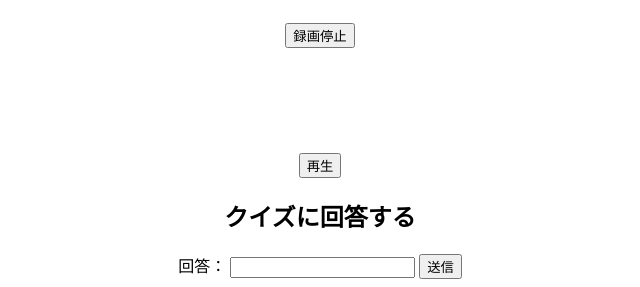
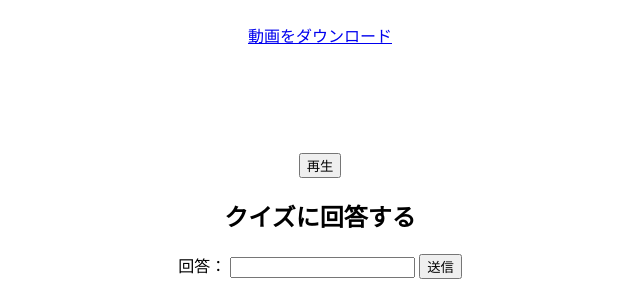
Before and after one commit to kaneko10/quiz_project, a Django app: page /quiz/quiz_movie/1/ in a window 1280 px wide. Shown: the part 668-955 px from the top of the page, without its empty margins (320-960 px from the left). Run offline with Django 4.2, Linux system fonts and the light colour scheme.

Commit message:
動画をローカルにダウンロード

```diff
--- a/quiz_app/templates/quiz/quiz_movie.html
+++ b/quiz_app/templates/quiz/quiz_movie.html
@@ -50,8 +50,9 @@
         <div id="image_area">
             <img src="/quiz/video_feed/" width="810" height="540"/>
         </div>
-        <button id="stop_recording">録画停止</button>
-        <a id="download_link" style="display: none;" download="video.mp4">動画をダウンロード</a>
+        <!-- <button id="stop_recording">録画停止</button>
+        <a id="download_link" style="display: none;" download="video.mp4">動画をダウンロード</a> -->
+        <a href="/quiz/stop_recording/" download="video.mp4">動画をダウンロード</a>
     </div>
 
     <!-- クイズ動画再生エリア -->
@@ -444,28 +445,28 @@
             xhr.send(data);
         }
 
-        // webcamera 録画機能
-        // 録画停止ボタンをクリックしたときの処理
-        document.getElementById("stop_recording").addEventListener("click", stopRecording);
+        // // webcamera 録画機能
+        // // 録画停止ボタンをクリックしたときの処理
+        // document.getElementById("stop_recording").addEventListener("click", stopRecording);
 
-        function stopRecording() {
-            // 動画の停止要求を送信
-            fetch("/quiz/stop_recording/") // サーバーに録画停止の要求を送信
-                .then(response => {
-                    if (response.ok) {
-                        // ダウンロードリンクを表示
-                        document.getElementById("download_link").style.display = "block";
+        // function stopRecording() {
+        //     // 動画の停止要求を送信
+        //     fetch("/quiz/stop_recording/") // サーバーに録画停止の要求を送信
+        //         .then(response => {
+        //             if (response.ok) {
+        //                 // ダウンロードリンクを表示
+        //                 document.getElementById("download_link").style.display = "block";
 
-                        // ダウンロードリンクの URL を設定
-                        document.getElementById("download_link").href = "/quiz/stop_recording/";
-                    } else {
-                        console.error("録画停止エラー:", response.statusText);
-                    }
-                })
-                .catch(error => {
-                    console.error("録画停止エラー:", error);
-                });
-        }
+        //                 // ダウンロードリンクの URL を設定
+        //                 document.getElementById("download_link").href = "/quiz/stop_recording/";
+        //             } else {
+        //                 console.error("録画停止エラー:", response.statusText);
+        //             }
+        //         })
+        //         .catch(error => {
+        //             console.error("録画停止エラー:", error);
+        //         });
+        // }
 
         // フォーム送信
         function submitForm(action) {
```
